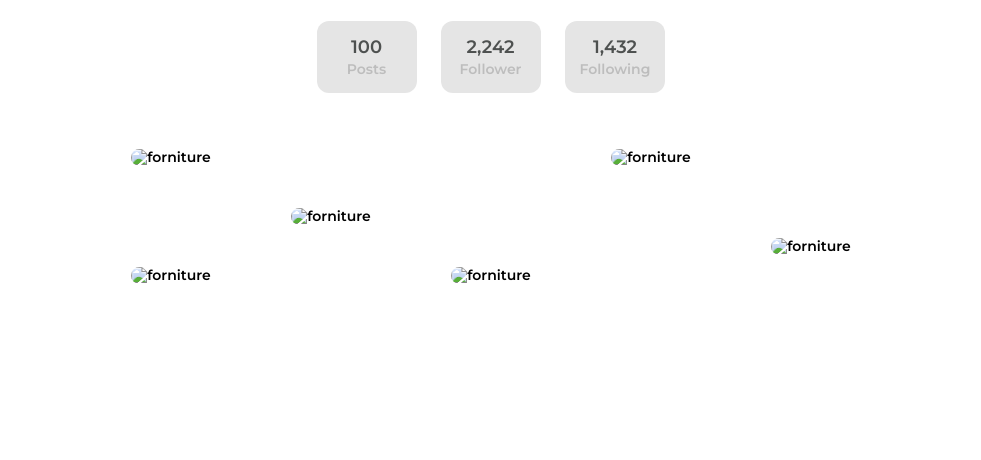
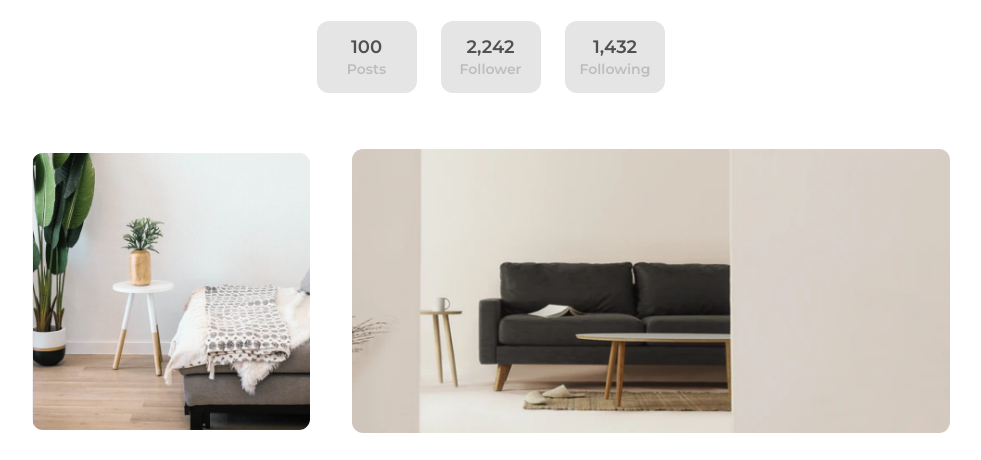
Before and after one commit to bereka03/Gallery, a plain HTML site: page index.html in a window 1280 px wide. Shown: the part 294-754 px from the top of the page, without its empty margins (149-1130 px from the left). Drawn offline with Linux system fonts and the light colour scheme; the site is published under a folder, as on GitHub Pages, so addresses that start at the root find nothing.

Commit message:
second commit

```diff
--- a/index.html
+++ b/index.html
@@ -41,22 +41,22 @@
         <div class="container">
             <div class="gallery-inner">
                 <div class="forniture-wrapper">
-                    <img src="/img/photo1.png" alt="forniture">
+                    <img src="./img/photo1.png" alt="forniture">
                 </div>
                 <div class="forniture-wrapper">
-                    <img src="/img/photo2.png" alt="forniture">
+                    <img src="./img/photo2.png" alt="forniture">
                 </div>
                 <div class="forniture-wrapper">
-                    <img src="/img/photo3.png" alt="forniture">
+                    <img src="./img/photo3.png" alt="forniture">
                 </div>
                 <div class="forniture-wrapper">
-                    <img src="/img/photo_4.png" alt="forniture">
+                    <img src="./img/photo_4.png" alt="forniture">
                 </div>
                 <div class="forniture-wrapper">
-                    <img src="/img/photo5.png" alt="forniture">
+                    <img src="./img/photo5.png" alt="forniture">
                 </div>
                 <div class="forniture-wrapper">
-                    <img src="/img/photo6.png" alt="forniture">
+                    <img src="./img/photo6.png" alt="forniture">
                 </div>
             </div>
         </div>
```
